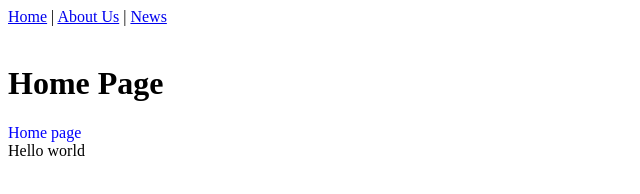
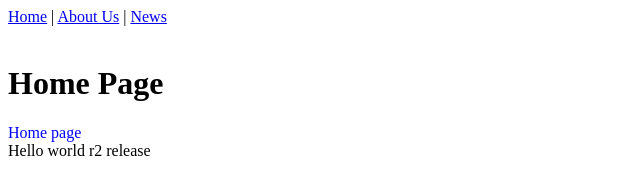
Before and after one commit to anandjo/MVC, a plain HTML site: page index.html in a window 1280 px wide. Shown: the full height of the page, 0-640 px from the left. Drawn offline with Linux system fonts and the light colour scheme.

Commit message:
index changed

```diff
--- a/index.html
+++ b/index.html
@@ -11,7 +11,7 @@
             <br></br>
             <ng-view></ng-view>
         </div>
-        Hello world
+        Hello world r2 release
     </body>
 </html>
 
```
